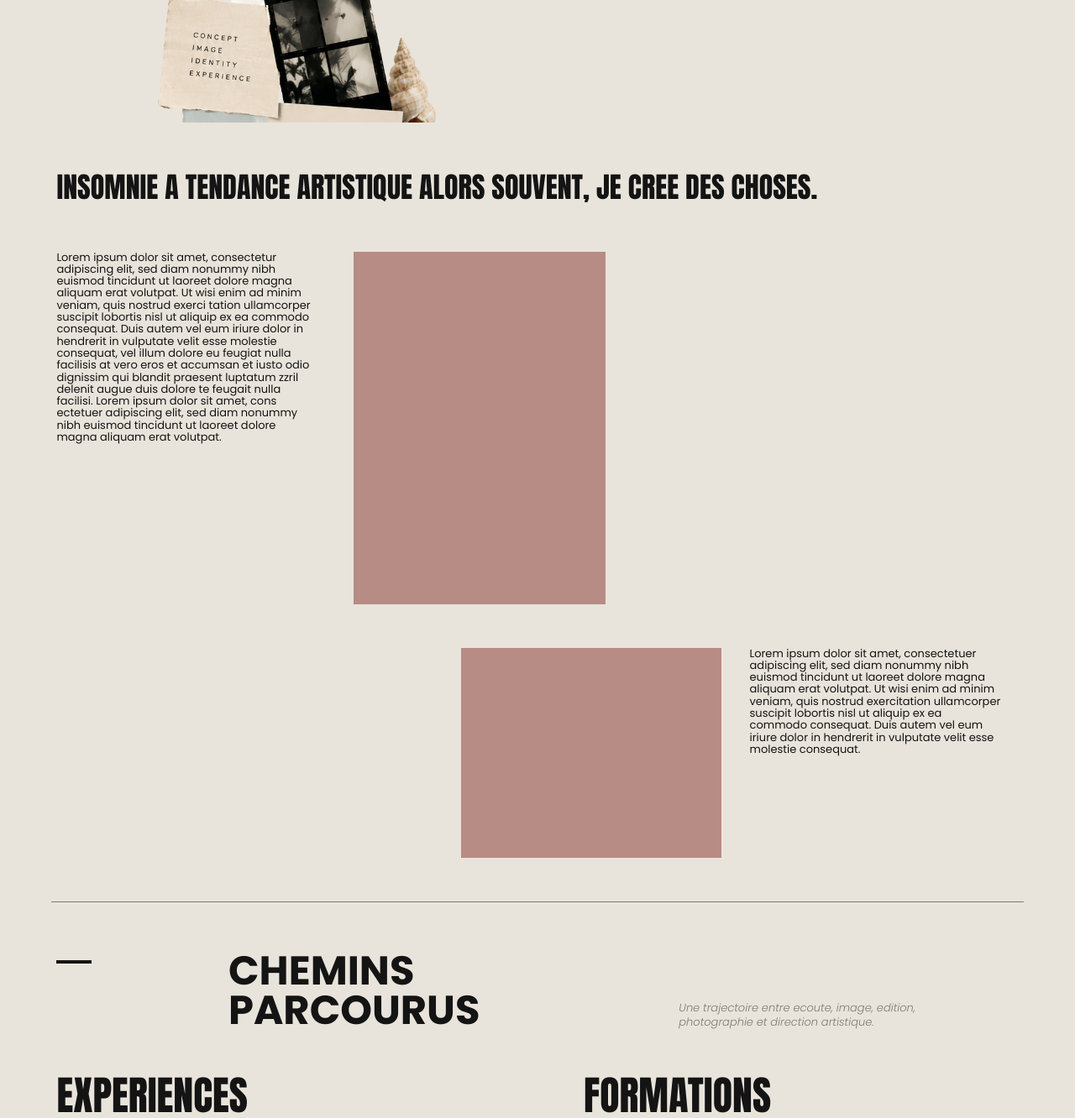
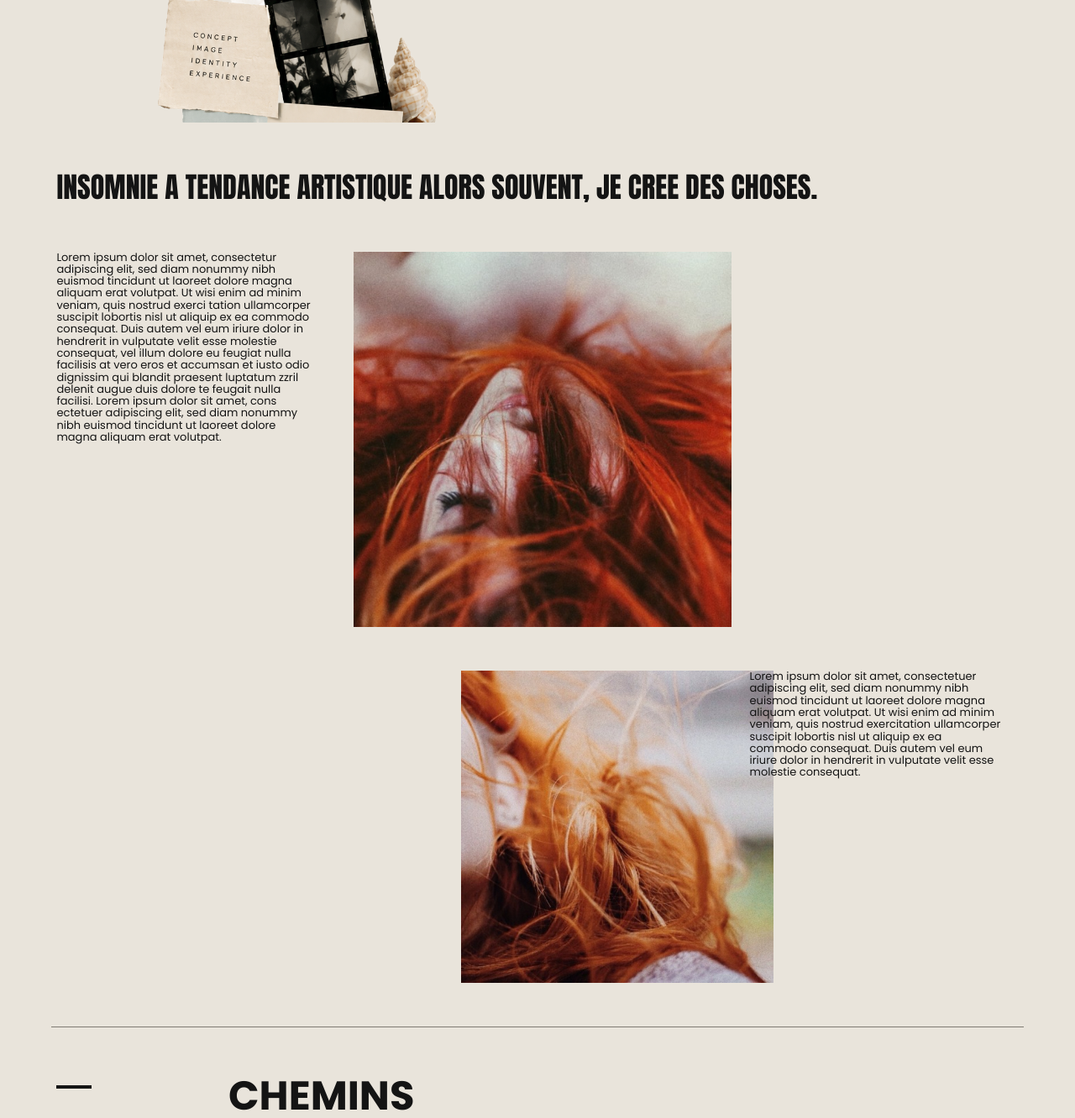
Before and after one commit to fabien-lenoble/seachildoz, a Vue app: page /#/about in a window 1280 px wide. Shown: the part 803-2135 px from the top of the page at 84% size. Built offline with nearby package versions, Linux system fonts and the light colour scheme.

Commit message:
ajout images sur la page about

```diff
--- a/src/data/portfolio.ts
+++ b/src/data/portfolio.ts
@@ -1,10 +1,10 @@
 import portraitImage from '../assets/images/collage_accueil.png'
+import journalImage from '../assets/images/gallery/291E3BD9-E14C-4EE0-9B2F-71262CD049D8.JPG'
 import clientHeroImage from '../assets/images/gallery/d‚tails.png'
 import absenceImage from '../assets/images/gallery/homme ombre.jpeg'
 import projectImage from '../assets/images/gallery/mains JB1.jpeg'
 import detailImage from '../assets/images/gallery/mains lumiere 6.jpeg'
 import sunsetImage from '../assets/images/gallery/mer kaway jaune.jpeg'
-import journalImage from '../assets/images/gallery/storytelling1.jpeg'
 import personalHeroImage from '../assets/images/gallery/tumblr_e811c9d528d32ab442770103666dc504_178dd21b_1280.jpg'
 
 export type WorkUniverse = 'client' | 'personnel'
@@ -209,7 +209,8 @@ export const journalItems = [
       `J'avais une quinzaine d'années, lorsque je me suis mise à dessiner. Dessiner, c'était découvrir le pouvoir de l'infini. De l'imagination, sans limite. Dessiner, c'était aller au-delà du réel, au-delà du temps. D'un seul coup de crayon, tout existait. Tout était possible. Les seules limites devenaient celles de notre imaginaire. Le dessin offrait la possibilité de créer des émotions qui n'existaient pas, ou qu'on ne pouvait photographier. Jonglant entre objectifs et pinceaux, j'ai appris à raconter des histoires, pourvu que cela me procure des émotions. Ou que cela vous en procure.`,
       `J'avais une vingtaine d'années lorsque j'ai voulu donner vie à mes images. Donner vie à mes photos et à mes croquis. J'ai découvert le pouvoir qu'avait une image en mouvement, un dessin animé, une musique à partager, une voix à enregistrer. J'ai découvert le pouvoir de vous faire vivre des choses, j'apprends à pouvoir m'émerveiller de la beauté du mouvement. J'ai longtemps pensé qu'il n'y avait rien de plus beau que l'éternité d'un souvenir figé à travers une photo, ou qu'une émotion ancrée sur un carnet de dessins. Mais le mouvement, ne serait-ce pas finalement ce qui nous représente tous, vivant. Et quoi de plus beau comme émotion, que celle-ci.`,
       `Le mouvement des va-et-vient, des allers-retours, l'écho des rires, le mouvement des pas de danse qui s'allument, des regards qui se transpercent, des lumières qui s'embrasent, et des mains qui s'agitent. Je vois le champ des possibilités, et je trouve cela fascinant.`,
-      `J'avais une dizaine d'années, lorsque j'ai eu entre les mains un appareil photo pour la première fois. Presque vingt ans plus tard, je suis toujours fascinée par les images. Par la beauté, par celle que je cherche, celle que je trouve, celle que je crée. Celle qui existe toujours, si on apprend à la voir. Je suis toujours amoureuse des sentiments que procure l'art, et c'est pour cette raison que je continuerai à faire vivre ces émotions qui brûlent en moi, et que je veux faire brûler en vous... pour toujours.`
+      `J'avais une dizaine d'années, lorsque j'ai eu entre les mains un appareil photo pour la première fois. Vingt ans plus tard, je suis toujours fascinée par les images. Par la beauté, par celle que je cherche, celle que je trouve, celle que je crée. Celle qui existe toujours, si on apprend à la voir.`,
+      `Je suis toujours amoureuse des sentiments que procure l'art, et c'est pour cette raison que je continuerai à faire vivre ces émotions qui brûlent en moi, et que je veux faire brûler en vous... pour toujours.`
     ]
   },
   {
--- a/src/pages/AboutPage.vue
+++ b/src/pages/AboutPage.vue
@@ -19,10 +19,18 @@
       <h2>Insomnie a tendance artistique alors souvent, je cree des choses.</h2>
       <div class="body-grid first">
         <p>{{ longText }}</p>
-        <div class="color-block rose"></div>
+        <img
+            class="about-img-1"
+            :src="clientHeroImage"
+            alt="SEACHILDOZ"
+        />
       </div>
       <div class="body-grid second">
-        <div class="color-block wide"></div>
+        <img
+            class="about-img-2"
+            :src="clientHeroImage2"
+            alt="SEACHILDOZ"
+        />
         <p>{{ secondText }}</p>
       </div>
     </section>
@@ -65,6 +73,8 @@
 </template>
 
 <script setup lang="ts">
+import clientHeroImage from '../assets/images/gallery/autoportrait 9.jpeg'
+import clientHeroImage2 from '../assets/images/gallery/cheveux aux vents2.jpeg'
 import { homePortrait } from '../data/portfolio.ts'
 
 const longText = 'Lorem ipsum dolor sit amet, consectetur adipiscing elit, sed diam nonummy nibh euismod tincidunt ut laoreet dolore magna aliquam erat volutpat. Ut wisi enim ad minim veniam, quis nostrud exerci tation ullamcorper suscipit lobortis nisl ut aliquip ex ea commodo consequat. Duis autem vel eum iriure dolor in hendrerit in vulputate velit esse molestie consequat, vel illum dolore eu feugiat nulla facilisis at vero eros et accumsan et iusto odio dignissim qui blandit praesent luptatum zzril delenit augue duis dolore te feugait nulla facilisi. Lorem ipsum dolor sit amet, cons ectetuer adipiscing elit, sed diam nonummy nibh euismod tincidunt ut laoreet dolore magna aliquam erat volutpat.'
@@ -206,6 +216,16 @@ const formations = [
 
 .about-body {
   padding: 0 6px;
+}
+
+.about-img-1 {
+  width: 150%;
+  max-width: 800px;
+}
+
+.about-img-2 {
+  width: 120%;
+  max-width: 530px;
 }
 
 .path-section {
```
